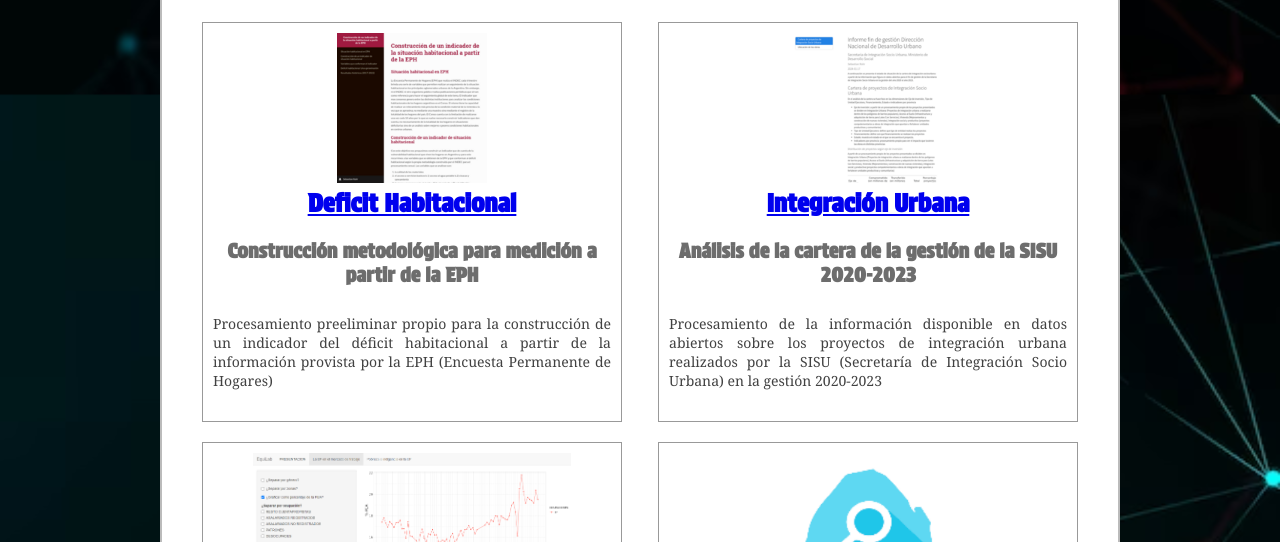
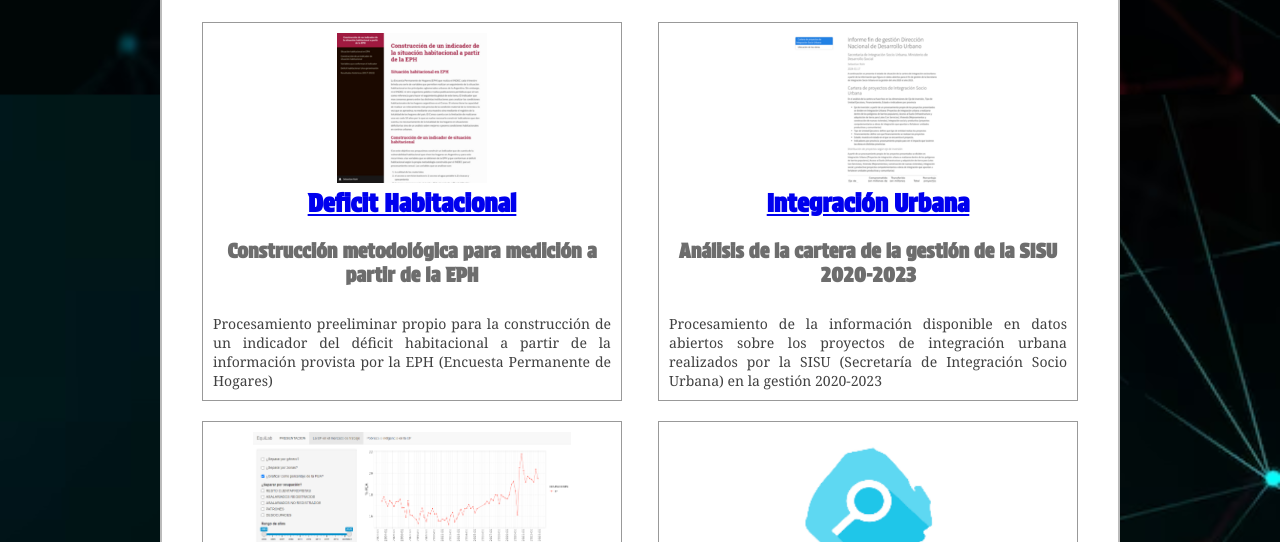
Before and after one commit to sebirohr/portfolio, a plain HTML site: page index.html in a window 1280 px wide. Shown: the part 758-1300 px from the top of the page. Drawn offline with Linux system fonts and the light colour scheme; a web font is replaced by a local one.

Commit message:
Update styles.css

```diff
--- a/styles.css
+++ b/styles.css
@@ -176,7 +176,7 @@ main {
 
 .trabajo {
     width: 420px;
-    height: 400px;
+    height: 100%;
     margin: 10px;
     padding: 10px;
     border: 1px solid #999999;
```
